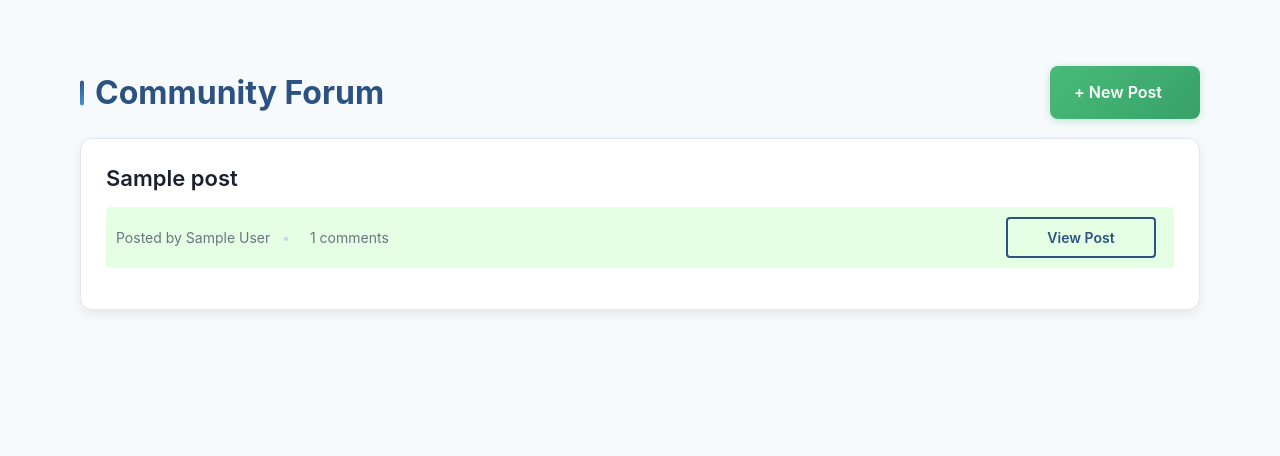
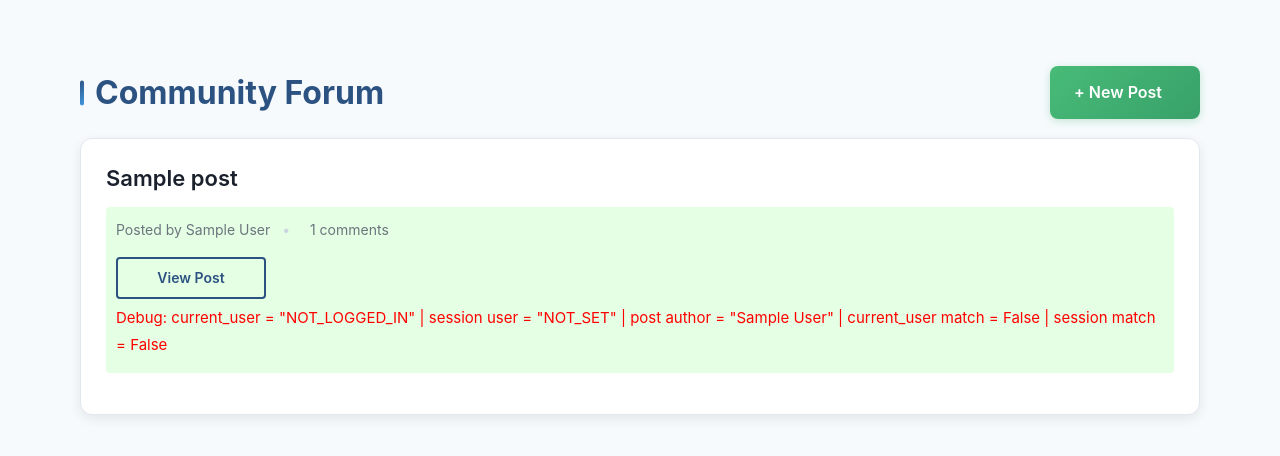
Before and after one commit to brixonixx/AppSecurityProject, a Flask app: page /forum/ in a window 1280 px wide. Shown: the top 456 px of the page. Run offline with Flask 3, Linux system fonts and the light colour scheme; tables that the repository leaves empty hold one stand-in row (values such as "Sample post").

Commit message:
Add debug information for user authentication and fix delete button visibility

```diff
--- a/templates/forum.html
+++ b/templates/forum.html
@@ -373,7 +373,18 @@
               <a href="{{ url_for('forum.view_post', post_id=post.id) }}" class="btn btn-sm btn-outline-primary me-2">
                 View Post
               </a>
-              {% if session['username'] == post.author %}
+
+              <!-- Debug info - Remove this after testing -->
+              <small style="color: red; display: block; margin: 5px 0;">
+                Debug: current_user = "{{ current_user.username if current_user.is_authenticated else 'NOT_LOGGED_IN' }}" |
+                session user = "{{ session.get('username', 'NOT_SET') }}" |
+                post author = "{{ post.author }}" |
+                current_user match = {{ current_user.username == post.author if current_user.is_authenticated else False }} |
+                session match = {{ session.get('username') == post.author }}
+              </small>
+
+              <!-- Fixed delete button using current_user -->
+              {% if current_user.is_authenticated and current_user.username == post.author %}
                 <form method="POST" action="{{ url_for('forum.delete_post', post_id=post.id) }}" class="d-inline">
                   <button type="submit" class="btn btn-sm btn-danger"
                           onclick="return confirm('Are you sure you want to delete this post?');">
```
